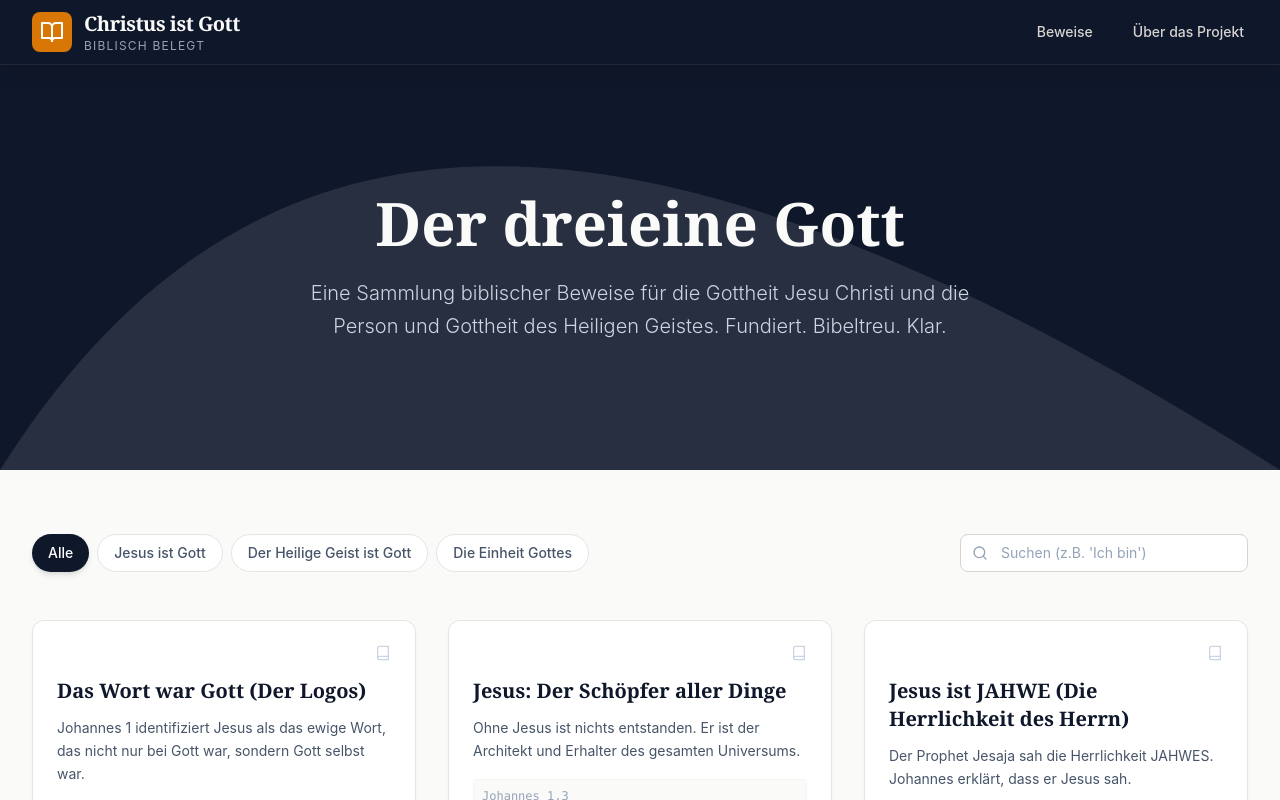
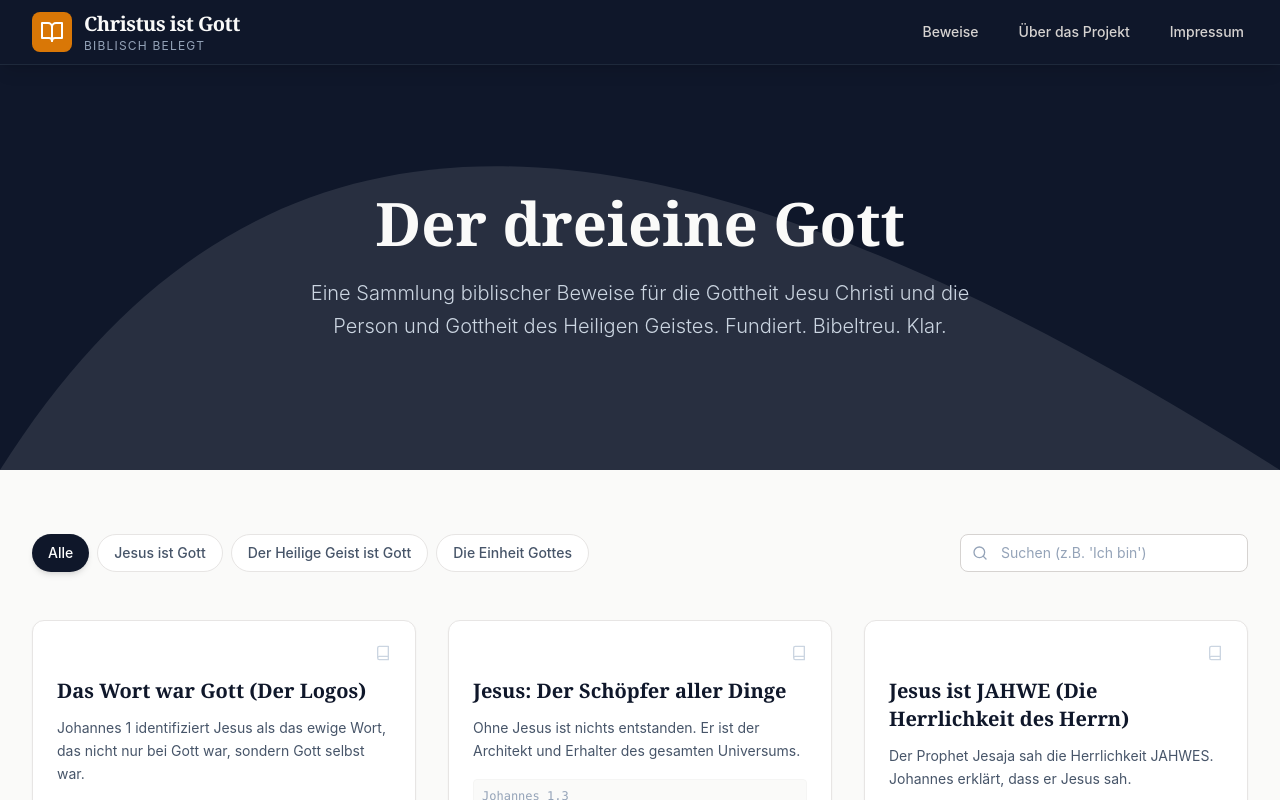
Before and after one commit to Skalpi/Der3einegott, a React (Vite) app: page / in a window 1280 px wide. Shown: the top 800 px of the page. Built offline with nearby package versions, Linux system fonts and the light colour scheme; a web font is replaced by a local one.

Commit message:
feat: Add Impressum link to layout
Adds a navigation link and footer link for the Impressum page. This ensures legal compliance for the application.

```diff
--- a/src/components/Layout.tsx
+++ b/src/components/Layout.tsx
@@ -35,6 +35,9 @@ const Layout: React.FC<LayoutProps> = ({ children }) => {
               <a href="#about" className="text-stone-300 hover:text-white hover:border-b-2 hover:border-amber-600 px-1 py-2 text-sm font-medium transition-all">
                 Über das Projekt
               </a>
+              <a href="https://posttenebras-lux.de/impressum/" className="text-stone-300 hover:text-white hover:border-b-2 hover:border-amber-600 px-1 py-2 text-sm font-medium transition-all">
+                Impressum
+              </a>
             </nav>
 
             {/* Mobile Menu Button */}
@@ -66,6 +69,13 @@ const Layout: React.FC<LayoutProps> = ({ children }) => {
                 onClick={() => setIsMenuOpen(false)}
               >
                 Über das Projekt
+              </a>
+              <a
+                href="https://posttenebras-lux.de/impressum/"
+                className="block px-3 py-2 rounded-md text-base font-medium text-stone-300 hover:text-white hover:bg-slate-700"
+                onClick={() => setIsMenuOpen(false)}
+              >
+                Impressum
               </a>
             </div>
           </div>
@@ -100,7 +110,7 @@ const Layout: React.FC<LayoutProps> = ({ children }) => {
             <div>
               <h3 className="text-stone-50 font-serif text-lg mb-4">Rechtliches</h3>
               <ul className="text-sm space-y-2">
-                <li><a href="#" className="hover:text-amber-600 transition-colors">Impressum</a></li>
+                <li><a href="https://posttenebras-lux.de/impressum/" className="hover:text-amber-600 transition-colors">Impressum</a></li>
                 <li><a href="#" className="hover:text-amber-600 transition-colors">Datenschutz</a></li>
               </ul>
             </div>
```
